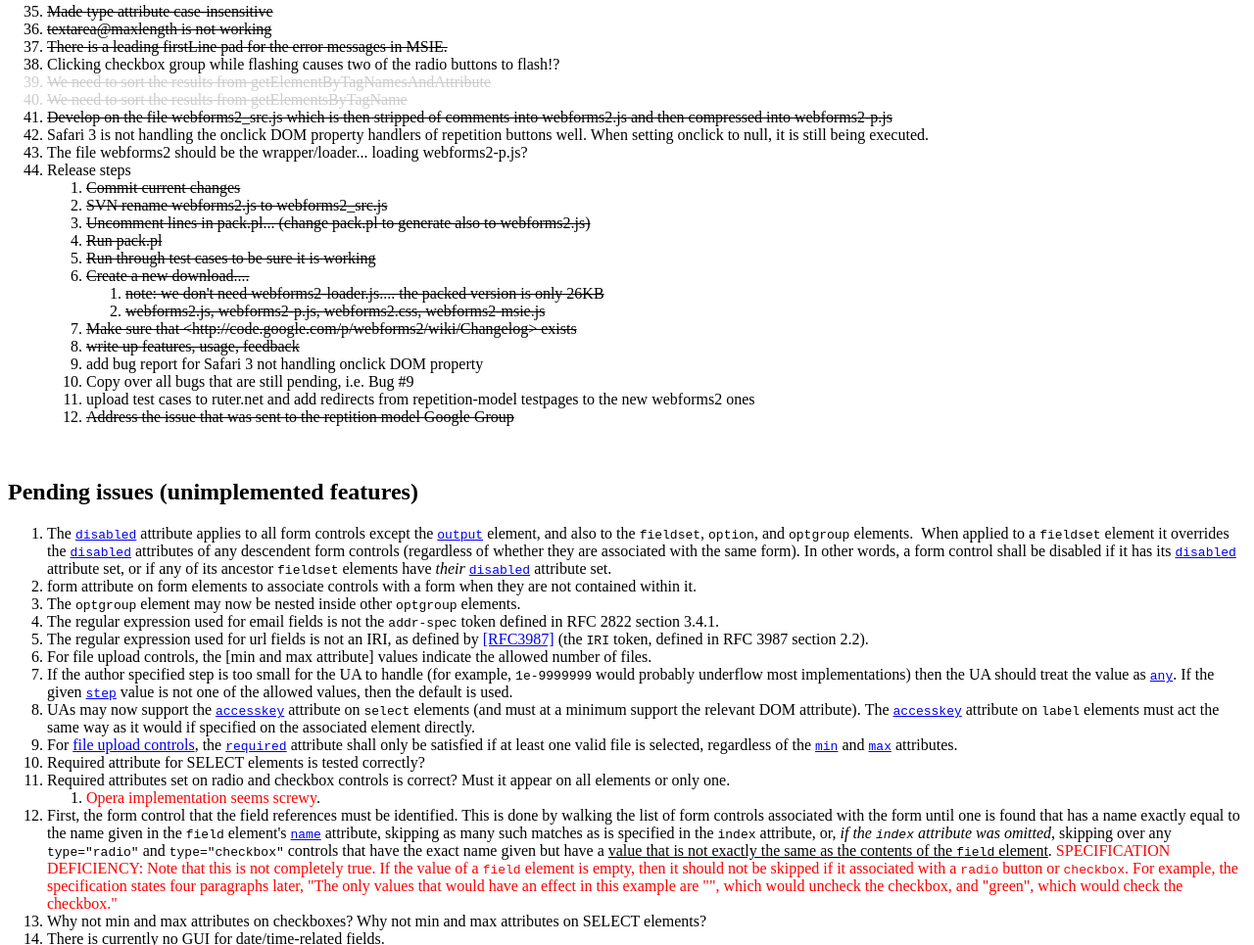
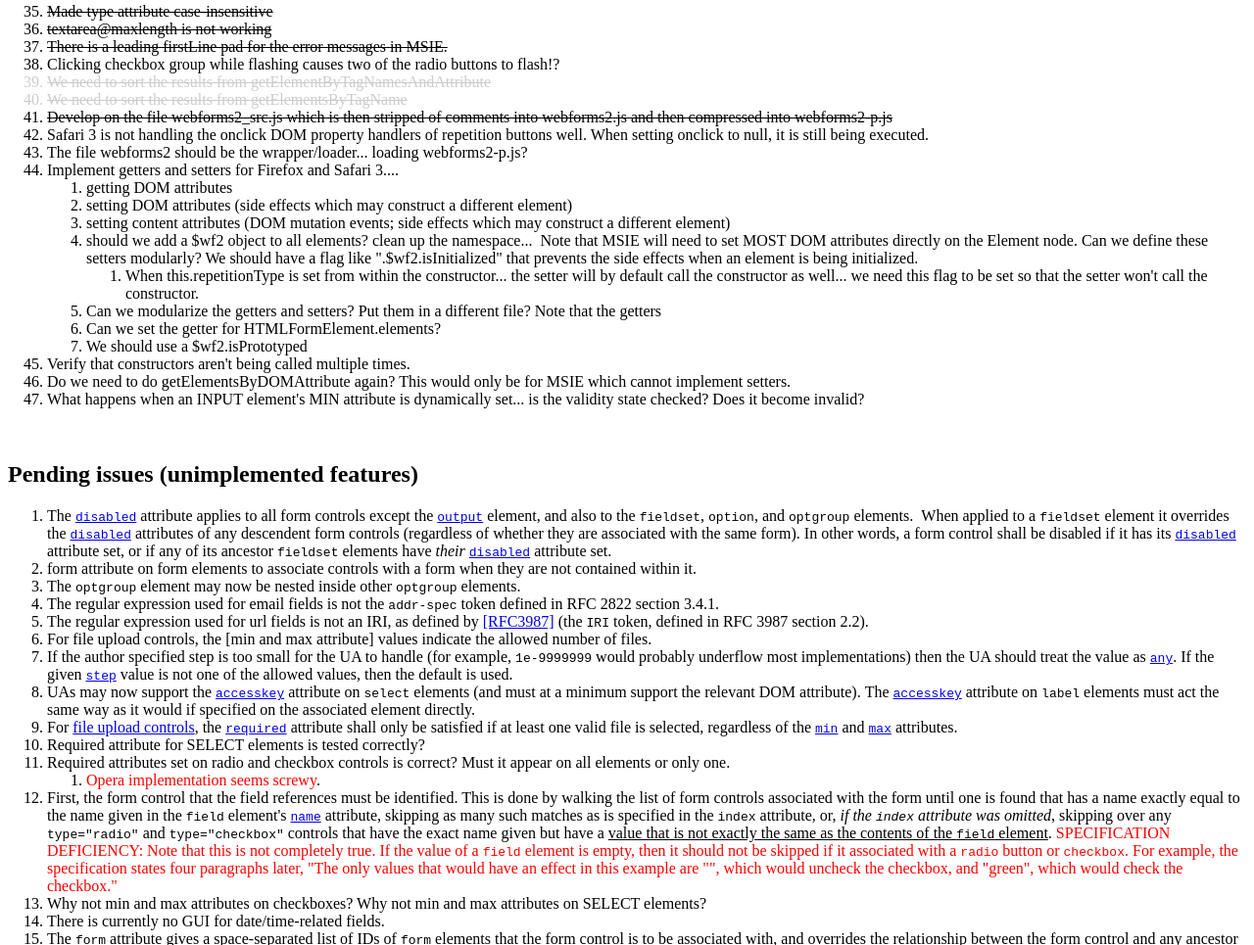
Before and after one commit to westonruter/webforms2, a plain HTML site: page task-queue.html in a window 1280 px wide. Shown: the part 819-1784 px from the top of the page at 98% size. Drawn offline with Linux system fonts and the light colour scheme.

Commit message:
Added ideas for 0.5.1 release

```diff
--- a/task-queue.html
+++ b/task-queue.html
@@ -63,7 +63,12 @@
 
 
 
+
+
   <meta content="text/html;charset=ISO-8859-1" http-equiv="Content-Type">
+
+
+
 
 
 
@@ -166,6 +171,7 @@
 
 
 
+
 <h1>Web Forms 2.0 Task Queue</h1>
 
 
@@ -198,6 +204,7 @@
 
 
 
+
 <ol>
 
 
@@ -230,6 +237,7 @@
 
 
 
+
   <li>Repetition blocks that are not siblings of template are not included in repetitionBlocks list</li>
 
 
@@ -262,6 +270,7 @@
 
 
 
+
   <li><font color="#c0c0c0"><strike>Flashing of invalid form controls is not working when there is more than one</strike>.</font></li>
 
 
@@ -294,7 +303,9 @@
 
 
 
+
   <li><strike>Unable to remove transparency when hovering over an error message.</strike></li>
+
 
 
 
@@ -371,6 +382,7 @@ hasAttribute('autofocus') when it is focusable.</strike></font></li>
 
 
 
+
   <li>Add DOMAttrModified handlers for repeatStart, et al</li>
 
 
@@ -402,6 +414,7 @@ hasAttribute('autofocus') when it is focusable.</strike></font></li>
 
 
 
+
   <li>Can we use DOMNodeInserted and just see if it is the child of the document?</li>
 
 
@@ -433,6 +446,7 @@ hasAttribute('autofocus') when it is focusable.</strike></font></li>
 
 
 
+
   <li>We need to test the implementation in XHTML: is DOMContentLoaded fired after onload in XHTML?</li>
 
 
@@ -464,6 +478,7 @@ hasAttribute('autofocus') when it is focusable.</strike></font></li>
 
 
 
+
   <li>Make a greasemonkey script available.... webforms2.user.js......... can there be one for MSIE?</li>
 
 
@@ -495,6 +510,7 @@ hasAttribute('autofocus') when it is focusable.</strike></font></li>
 
 
 
+
   <li>Upload test cases to weston.ruter.net and add redirects from repetition model test cases to these ones</li>
 
 
@@ -526,6 +542,7 @@ hasAttribute('autofocus') when it is focusable.</strike></font></li>
 
 
 
+
   <li>Can we emulate :valid and :invalid with CSS classNames?</li>
 
 
@@ -556,6 +573,7 @@ hasAttribute('autofocus') when it is focusable.</strike></font></li>
 
 
 
+
   <li>Note: using document.body as the test for when loaded is not good... XHTML documents will not work with this.</li>
 
 
@@ -585,6 +603,7 @@ hasAttribute('autofocus') when it is focusable.</strike></font></li>
 
 
 
+
   <li>We should have a function that applies the WF2 (not just validation) behavior to a specific context</li>
 
 
@@ -614,6 +633,7 @@ hasAttribute('autofocus') when it is focusable.</strike></font></li>
 
 
 
+
   <li>Execute repetition model before Data attributes are prefilled</li>
 
 
@@ -643,6 +663,7 @@ hasAttribute('autofocus') when it is focusable.</strike></font></li>
 
 
 
+
   <li>What happens when the MAXLENGTH is changed dynamically?</li>
 
 
@@ -672,7 +693,9 @@ hasAttribute('autofocus') when it is focusable.</strike></font></li>
 
 
 
+
   <li><font color="#c0c0c0"><strike>Positioning of error messages is incorrect in Firefox and MSIE (note offsetLeft)</strike></font>.</li>
+
 
 
 
@@ -734,7 +757,9 @@ calling submit()??</font>?<br>
 
 
 
+
   </li>
+
 
 
 
@@ -791,6 +816,7 @@ here?</li>
 
 
 
+
   <li>Add support for form.data and <span style="text-decoration: line-through;">select.data</span></li>
 
 
@@ -818,6 +844,7 @@ here?</li>
 
 
 
+
   <li>Use Ruby's Racc to create RegExes for URL and Email</li>
 
 
@@ -844,6 +871,7 @@ here?</li>
 
 
 
+
   <li style="text-decoration: line-through; color: rgb(204, 204, 204);">Radio buttons in repetition blocks are unselectable in MSIE.</li>
 
 
@@ -873,6 +901,7 @@ here?</li>
 
 
 
+
   <li style="text-decoration: line-through; color: rgb(204, 204, 204);">Add range checking for date-related controls.</li>
 
 
@@ -899,6 +928,7 @@ here?</li>
 
 
 
+
   <li style="text-decoration: line-through; color: rgb(204, 204, 204);">Add step checking for all controls</li>
 
 
@@ -925,6 +955,7 @@ here?</li>
 
 
 
+
   <li>Can cloneNode be sped up by hacking innerHTML?</li>
 
 
@@ -949,6 +980,7 @@ here?</li>
 
 
 
+
   <li style="text-decoration: line-through; color: rgb(204, 204, 204);">Event handlers on nested repetition blocks are not set</li>
 
 
@@ -992,6 +1024,8 @@ here?</li>
 
 
 
+
+
   <ol style="text-decoration: line-through; color: rgb(204, 204, 204);">
 
 
@@ -1014,6 +1048,7 @@ here?</li>
 
 
 
+
     <li>cloneNode needs to be fixed. onadd et al handlers should be copied for child repetition templates</li>
 
 
@@ -1036,6 +1071,7 @@ here?</li>
 
 
 
+
     <li>what about onclick attributes??? they are being made into DOM properties and so are not being iterated in Firefox</li>
 
 
@@ -1079,6 +1115,8 @@ here?</li>
 
 
 
+
+
   </ol>
 
 
@@ -1103,6 +1141,7 @@ here?</li>
 
 
 
+
   <li style="text-decoration: line-through; color: rgb(204, 204, 204);">Onadd HTML attribute handlers on any element does not work</li>
 
 
@@ -1126,6 +1165,7 @@ here?</li>
 
 
 
+
   <li style="text-decoration: line-through; color: rgb(204, 204, 204);">Make onadd et al deprecated</li>
 
 
@@ -1148,6 +1188,7 @@ here?</li>
 
 
 
+
   <li style="text-decoration: line-through;">(?:.|\n)+ ??</li>
 
 
@@ -1169,7 +1210,9 @@ here?</li>
 
 
 
+
   <li>Add namespace support</li>
+
 
 
 
@@ -1213,6 +1256,7 @@ then be added to the output.</li>
 
 
 
+
   <li>Implement datalist control, and then allow prefilling.</li>
 
 
@@ -1233,6 +1277,7 @@ then be added to the output.</li>
 
 
 
+
   <li><span style="text-decoration: line-through;">Use localName uinstead of nodeName.</span>. localName not supported by MSIE</li>
 
 
@@ -1253,6 +1298,7 @@ then be added to the output.</li>
 
 
 
+
   <li style="text-decoration: line-through; color: rgb(204, 204, 204);">MSIE cannot appendChild an arbitrary cloned node. Unable to add OPTGROUP elements.</li>
 
 
@@ -1288,6 +1334,8 @@ then be added to the output.</li>
 
 
 
+
+
   <ol style="color: rgb(204, 204, 204);">
 
 
@@ -1306,6 +1354,7 @@ then be added to the output.</li>
 
 
 
+
     <li>perhaps we can serialize the contents of the XML node, and then set the innerHTML to it.</li>
 
 
@@ -1322,6 +1371,7 @@ then be added to the output.</li>
 
 
 
+
     <li><a href="http://support.microsoft.com/default.aspx?scid=kb;en-us;276228&amp;Product=iep" title="">MSKB 276228 - BUG: Internet Explorer Fails to Set the innerHTML Property of the Select Object</a></li>
 
 
@@ -1338,6 +1388,7 @@ then be added to the output.</li>
 
 
 
+
     <li><a href="http://support.microsoft.com/default.aspx?scid=kb;en-us;290717&amp;Product=iep" title="">MSKB 290717 - BUG: SELECT Element Causes Application Error in Internet Explorer</a></li>
 
 
@@ -1354,6 +1405,7 @@ then be added to the output.</li>
 
 
 
+
     <li> SELECT: dynamically created SELECT cannot be made <em>multiple</em> without nasty kludge --&nbsp;</li>
 
 
@@ -1389,6 +1441,8 @@ then be added to the output.</li>
 
 
 
+
+
   </ol>
 
 
@@ -1404,6 +1458,7 @@ then be added to the output.</li>
 
 
 
+
   <li style="text-decoration: line-through; color: rgb(204, 204, 204);">How do I parse XML documents on the fly? In MSIE and Firefox</li>
 
 
@@ -1418,6 +1473,7 @@ then be added to the output.</li>
 
 
 
+
   <li style="text-decoration: line-through; color: rgb(204, 204, 204);">Select values not selected in MSIE</li>
 
 
@@ -1433,6 +1489,7 @@ then be added to the output.</li>
 
 
 
+
   <li style="text-decoration: line-through;">Made type attribute case-insensitive</li>
 
 
@@ -1446,6 +1503,7 @@ then be added to the output.</li>
 
 
 
+
   <li style="text-decoration: line-through;">textarea@maxlength is not working</li>
 
 
@@ -1457,6 +1515,7 @@ then be added to the output.</li>
 
 
 
+
   <li style="text-decoration: line-through;">There is a leading firstLine pad for the error messages in MSIE.</li>
 
 
@@ -1468,6 +1527,7 @@ then be added to the output.</li>
 
 
 
+
   <li>Clicking checkbox group while flashing causes two of the radio buttons to flash!?</li>
 
 
@@ -1478,6 +1538,7 @@ then be added to the output.</li>
 
 
 
+
   <li style="text-decoration: line-through; color: rgb(204, 204, 204);">We need to sort the results from getElementByTagNamesAndAttribute</li>
 
 
@@ -1488,7 +1549,9 @@ then be added to the output.</li>
 
 
 
+
   <li style="text-decoration: line-through; color: rgb(204, 204, 204);">We need to sort the results from getElementsByTagName</li>
+
 
 
 
@@ -1500,6 +1563,7 @@ then be added to the output.</li>
 
   <li style="text-decoration: line-through;">Develop on the file webforms2_src.js which is then stripped of
 comments into webforms2.js and then compressed into webforms2-p.js</li>
+
 
 
 
@@ -1512,72 +1576,40 @@ being executed.</li>
 
 
 
+
   <li>The file webforms2 should be the wrapper/loader... loading webforms2-p.js?</li>
 
 
-  <li>Release steps</li>
-
-
-
-
+
+  <li>Implement getters and setters for Firefox and Safari 3....&nbsp;</li>
   <ol>
-
-
-    <li style="text-decoration: line-through;">Commit current changes</li>
-
-
-    <li style="text-decoration: line-through;">SVN rename webforms2.js to&nbsp;webforms2_src.js</li>
-
-
-    <li style="text-decoration: line-through;">Uncomment lines in pack.pl... (change pack.pl to generate also to webforms2.js)</li>
-
-
-    <li style="text-decoration: line-through;">Run pack.pl</li>
-
-
-    <li style="text-decoration: line-through;">Run through test cases to be sure it is working</li>
-
-
-    <li style="text-decoration: line-through;">Create a new download....</li>
-
-
-
-
-    <ol style="text-decoration: line-through;">
-
-
-      <li>note: we don't need webforms2-loader.js.... the packed version is only 26KB</li>
-
-
-      <li>webforms2.js, webforms2-p.js, webforms2.css, webforms2-msie.js</li>
-
-
-
-
+    <li>getting DOM attributes</li>
+    <li>setting DOM attributes (side effects which may construct a different element)</li>
+    <li>setting content attributes (DOM mutation events; side effects which may construct a different element)</li>
+    <li>should we add a $wf2 object to all elements? clean up the
+namespace... &nbsp;Note that MSIE will need to set MOST DOM attributes
+directly on the Element node. Can we define these setters modularly? We
+should have a flag like ".$wf2.isInitialized" that prevents the side
+effects when an element is being initialized.</li>
+    <ol>
+      <li>When this.repetitionType is set from within the
+constructor... the setter will by default call the constructor as
+well... we need this flag to be set so that the setter won't call the
+constructor.</li>
     </ol>
-
-
-    <li style="text-decoration: line-through;">Make sure that &lt;http://code.google.com/p/webforms2/wiki/Changelog&gt; exists</li>
-
-
-    <li style="text-decoration: line-through;">write up features, usage, feedback</li>
-
-
-    <li>add bug report for Safari 3 not handling onclick DOM property</li>
-
-
-    <li>Copy over all bugs that are still pending, i.e. Bug #9</li>
-
-
-    <li>upload test cases to ruter.net and add redirects from repetition-model testpages to the new webforms2 ones</li>
-
-
-    <li style="text-decoration: line-through;">Address the issue that was sent to the reptition model Google Group</li>
-
-
-
-
+    <li>Can we modularize the getters and setters? Put them in a different file? Note that the getters&nbsp;</li>
+    <li>Can we set the getter for HTMLFormElement.elements?</li>
+    <li>We should use a $wf2.isPrototyped</li>
   </ol>
+  <li>Verify that constructors aren't being called multiple times.</li>
+  <li>Do we need to do getElementsByDOMAttribute again? This would only be for MSIE which cannot implement setters.</li>
+  <li>What happens when an INPUT element's MIN attribute is dynamically set... is the validity state checked? Does it become invalid?</li>
+
+
+
+
+
+
 
 
 
@@ -1620,6 +1652,7 @@ being executed.</li>
 
 
 
+
 <br>
 
 
@@ -1633,6 +1666,7 @@ being executed.</li>
 
 
 
+
 <h2>Pending issues (unimplemented features)</h2>
 
 
@@ -1646,7 +1680,9 @@ being executed.</li>
 
 
 
+
 <ol>
+
 
 
 
@@ -1682,7 +1718,9 @@ being executed.</li>
 
 
 
+
   <li>form attribute on form elements to associate controls with a form when they are not contained within it.</li>
+
 
 
 
@@ -1709,8 +1747,10 @@ being executed.</li>
 
 
 
+
   <li>The regular expression used for email fields is not the <code>addr-spec</code>
     token defined in RFC 2822 section 3.4.1.</li>
+
 
 
 
@@ -1738,8 +1778,10 @@ being executed.</li>
 
 
 
+
   <li>For file upload controls, the [min and max attribute] values indicate the allowed number of
    files.</li>
+
 
 
 
@@ -1768,6 +1810,7 @@ being executed.</li>
 
 
 
+
   <li>UAs may now support the <code><a href="../../../My%20Downloads/Web%20Forms%202.0.html#accesskey">accesskey</a></code> attribute on <code>select</code>
      elements (and must at a minimum support the relevant DOM attribute).&nbsp;The <code><a href="../../../My%20Downloads/Web%20Forms%202.0.html#accesskey">accesskey</a></code> attribute on
      <code>label</code> elements must act the same way as it would if
@@ -1784,6 +1827,7 @@ being executed.</li>
 
 
 
+
   <li>For <a href="../../../My%20Downloads/Web%20Forms%202.0.html#file" title="file">file upload controls</a>, the <code><a href="../../../My%20Downloads/Web%20Forms%202.0.html#required0">required</a></code> attribute shall only be satisfied if
    at least one valid file is selected, regardless of the <code><a href="../../../My%20Downloads/Web%20Forms%202.0.html#min">min</a></code> and <code><a href="../../../My%20Downloads/Web%20Forms%202.0.html#max">max</a></code>
    attributes.</li>
@@ -1799,6 +1843,7 @@ being executed.</li>
 
 
 
+
   <li>Required attribute for SELECT elements is tested correctly?</li>
 
 
@@ -1811,6 +1856,7 @@ being executed.</li>
 
 
 
+
   <li>Required attributes set on radio and checkbox controls is correct? Must it appear on all elements or only one.</li>
 
 
@@ -1822,12 +1868,15 @@ being executed.</li>
 
 
 
+
+
   <ol>
 
 
 
 
 
+
     <li><span style="color: rgb(255, 0, 0);">Opera implementation seems screwy</span>.</li>
 
 
@@ -1839,7 +1888,10 @@ being executed.</li>
 
 
 
+
+
   </ol>
+
 
 
 
@@ -1872,6 +1924,7 @@ uncheck the checkbox, and "green", which would check the checkbox."</span></li>
 
 
 
+
   <li>Why not min and max attributes on checkboxes? Why not min and max attributes on SELECT elements?</li>
 
 
@@ -1884,7 +1937,9 @@ uncheck the checkbox, and "green", which would check the checkbox."</span></li>
 
 
 
+
   <li>There is currently no GUI for date/time-related fields.</li>
+
 
 
 
@@ -1901,7 +1956,9 @@ uncheck the checkbox, and "green", which would check the checkbox."</span></li>
 
 
 
+
   <li>The autocomplete attribute</li>
+
 
 
 
@@ -1918,6 +1975,7 @@ uncheck the checkbox, and "green", which would check the checkbox."</span></li>
 
 
 
+
   <li>The <code><a href="../../../My%20Downloads/Web%20Forms%202.0.html#datalist">datalist</a></code> element and the <code><a href="../../../My%20Downloads/Web%20Forms%202.0.html#list">list</a></code> attribute</li>
 
 
@@ -1925,7 +1983,9 @@ uncheck the checkbox, and "green", which would check the checkbox."</span></li>
 
 
 
+
   <li>The <dfn id="output0"><code>output</code></dfn> element</li>
+
 
 
 
@@ -1940,6 +2000,7 @@ uncheck the checkbox, and "green", which would check the checkbox."</span></li>
 
 
 
+
   <li><span class="secno"></span>Extensions to file upload
    controls</li>
 
@@ -1948,6 +2009,7 @@ uncheck the checkbox, and "green", which would check the checkbox."</span></li>
 
 
 
+
   <li>Extensions to the
    <code>form</code> element</li>
 
@@ -1956,6 +2018,7 @@ uncheck the checkbox, and "green", which would check the checkbox."</span></li>
 
 
 
+
   <li>Extensions to the submit buttons</li>
 
 
@@ -1963,6 +2026,7 @@ uncheck the checkbox, and "green", which would check the checkbox."</span></li>
 
 
 
+
   <li>Handling unexpected elements and values</li>
 
 
@@ -1970,7 +2034,9 @@ uncheck the checkbox, and "green", which would check the checkbox."</span></li>
 
 
 
+
   <li>The forms event model</li>
+
 
 
 
@@ -1985,6 +2051,7 @@ uncheck the checkbox, and "green", which would check the checkbox."</span></li>
 
 
 
+
   <li>The
    <code>DOMControlValueChanged</code> event</li>
 
@@ -1993,6 +2060,7 @@ uncheck the checkbox, and "green", which would check the checkbox."</span></li>
 
 
 
+
   <li>Form submission</li>
 
 
@@ -2000,6 +2068,7 @@ uncheck the checkbox, and "green", which would check the checkbox."</span></li>
 
 
 
+
   <li>Handling characters outside the submission character encoding</li>
 
 
@@ -2007,6 +2076,7 @@ uncheck the checkbox, and "green", which would check the checkbox."</span></li>
 
 
 
+
   <li>Submitting the encoded form data set</li>
 
 
@@ -2014,7 +2084,9 @@ uncheck the checkbox, and "green", which would check the checkbox."</span></li>
 
 
 
+
   <li>(Partially implemented) Extensions to the HTML Level 2 DOM interfaces</li>
+
 
 
 
@@ -2029,6 +2101,7 @@ uncheck the checkbox, and "green", which would check the checkbox."</span></li>
 
 
 
+
   <li><span class="secno"></span>Additions specific to the
    <code><a href="../../../My%20Downloads/Web%20Forms%202.0.html#htmlselectelement">HTMLSelectElement</a></code> interface</li>
 
@@ -2037,6 +2110,7 @@ uncheck the checkbox, and "green", which would check the checkbox."</span></li>
 
 
 
+
   <li><span class="secno"></span>The <code><a href="../../../My%20Downloads/Web%20Forms%202.0.html#htmldatalistelement">HTMLDataListElement</a></code> interface</li>
 
 
@@ -2044,7 +2118,9 @@ uncheck the checkbox, and "green", which would check the checkbox."</span></li>
 
 
 
+
   <li>Changes to the <code><a href="../../../My%20Downloads/Web%20Forms%202.0.html#htmloptionelement">HTMLOptionElement</a></code> interface</li>
+
 
 
 
@@ -2060,6 +2136,7 @@ uncheck the checkbox, and "green", which would check the checkbox."</span></li>
 
 
 
+
   <li>The <code><a href="../../../My%20Downloads/Web%20Forms%202.0.html#htmloutputelement">HTMLOutputElement</a></code> interface</li>
 
 
@@ -2067,7 +2144,9 @@ uncheck the checkbox, and "green", which would check the checkbox."</span></li>
 
 
 
+
   <li>(Partially) New DOM attributes for new content attributes</li>
+
 
 
 
@@ -2082,6 +2161,7 @@ uncheck the checkbox, and "green", which would check the checkbox."</span></li>
 
 
 
+
   <li>Labels</li>
 
 
@@ -2089,6 +2169,7 @@ uncheck the checkbox, and "green", which would check the checkbox."</span></li>
 
 
 
+
   <li>Firing change events</li>
 
 
@@ -2096,6 +2177,7 @@ uncheck the checkbox, and "green", which would check the checkbox."</span></li>
 
 
 
+
   <li>Presentation and rendering</li>
 
 
@@ -2109,6 +2191,7 @@ uncheck the checkbox, and "green", which would check the checkbox."</span></li>
 
 
 
+
 </ol>
 
 
@@ -2122,6 +2205,7 @@ uncheck the checkbox, and "green", which would check the checkbox."</span></li>
 
 
 
+
 <h2>Untested features</h2>
 
 
@@ -2135,7 +2219,9 @@ uncheck the checkbox, and "green", which would check the checkbox."</span></li>
 
 
 
+
 <ol>
+
 
 
 
@@ -2166,6 +2252,7 @@ uncheck the checkbox, and "green", which would check the checkbox."</span></li>
 
 
 
+
   <li>If a control has its <code>type</code> attribute changed to another
    type, then the user agent must reinterpret the <code><a href="../../../My%20Downloads/Web%20Forms%202.0.html#min">min</a></code> and <code><a href="../../../My%20Downloads/Web%20Forms%202.0.html#max">max</a></code>
    attributes. If an attribute has an invalid value according to the new
@@ -2184,6 +2271,7 @@ uncheck the checkbox, and "green", which would check the checkbox."</span></li>
 
 
 
+
   <li>If a control has its <code>type</code> attribute changed to another
    type, then the user agent must reinterpret the <code><a href="../../../My%20Downloads/Web%20Forms%202.0.html#step">step</a></code> attribute. If it has an invalid value
    according to the new type, then the new appropriate default must be used.
@@ -2202,6 +2290,7 @@ uncheck the checkbox, and "green", which would check the checkbox."</span></li>
 
 
 
+
 </ol>
 
 
@@ -2215,6 +2304,7 @@ uncheck the checkbox, and "green", which would check the checkbox."</span></li>
 
 
 
+
 <h2>Implemented Features</h2>
 
 
@@ -2228,6 +2318,7 @@ uncheck the checkbox, and "green", which would check the checkbox."</span></li>
 
 
 
+
 <ul>
 
 
@@ -2241,6 +2332,7 @@ uncheck the checkbox, and "green", which would check the checkbox."</span></li>
 
 
 
+
   <li>data attribute for select and form elements</li>
 
 
@@ -2254,6 +2346,7 @@ uncheck the checkbox, and "green", which would check the checkbox."</span></li>
 
 
 
+
   <li>Extensions to the input element</li>
 
 
@@ -2279,7 +2372,10 @@ uncheck the checkbox, and "green", which would check the checkbox."</span></li>
 
 
 
+
+
   <ul>
+
 
 
 
@@ -2307,6 +2403,7 @@ and url</li>
 
 
 
+
     <li>min, max, and step attributes</li>
 
 
@@ -2332,6 +2429,8 @@ and url</li>
 
 
 
+
+
   </ul>
 
 
@@ -2345,6 +2444,7 @@ and url</li>
 
 
 
+
   <li>Ranges for all form controls besides file input</li>
 
 
@@ -2358,7 +2458,9 @@ and url</li>
 
 
 
+
   <li>Precision: step attribute</li>
+
 
 
 
@@ -2388,6 +2490,7 @@ and url</li>
 
 
 
+
   <li>For the <code><a href="../../../My%20Downloads/Web%20Forms%202.0.html#text">text</a></code>, <code><a href="../../../My%20Downloads/Web%20Forms%202.0.html#password">password</a></code>, <code><a href="../../../My%20Downloads/Web%20Forms%202.0.html#email">email</a></code>, <!--<code>tel</code>,--> and <code><a href="../../../My%20Downloads/Web%20Forms%202.0.html#url">url</a></code> types of the <code>input</code> element, and
    for the <code>textarea</code> element, the <dfn id="pattern"><code>pattern</code></dfn> attribute specifies a pattern that
    the control value must match.</li>
@@ -2403,6 +2506,7 @@ and url</li>
 
 
 
+
   <li>Form controls can have the <dfn id="required0"><code>required</code></dfn>
    attribute specified, to indicate that the user must enter a value into the
    form control before submitting the form.</li>
@@ -2418,6 +2522,7 @@ and url</li>
 
 
 
+
   <li>Any form control (except <code><a href="../../../My%20Downloads/Web%20Forms%202.0.html#hidden">hidden</a></code> and
    <code><a href="../../../My%20Downloads/Web%20Forms%202.0.html#output0">output</a></code> controls) can have an <code><a href="../../../My%20Downloads/Web%20Forms%202.0.html#autofocus0">autofocus</a></code> attribute specified.</li>
 
@@ -2426,6 +2531,7 @@ and url</li>
 
 
 
+
   <li>The repetition model for repeating form controls</li>
 
 
@@ -2433,6 +2539,7 @@ and url</li>
 
 
 
+
   <li>Form validation</li>
 
 
@@ -2440,6 +2547,7 @@ and url</li>
 
 
 
+
   <li>Successful form controls</li>
 
 
@@ -2447,6 +2555,7 @@ and url</li>
 
 
 
+
   <li>Fetching data from external resources</li>
 
 
@@ -2460,7 +2569,10 @@ and url</li>
 
 
 
+
+
   <ul>
+
 
 
 
@@ -2475,6 +2587,7 @@ and url</li>
 
 
 
+
     <li>Seeding a form with initial values</li>
 
 
@@ -2488,6 +2601,8 @@ and url</li>
 
 
 
+
+
   </ul>
 
 
@@ -2495,6 +2610,7 @@ and url</li>
 
 
 
+
   <li>Validation APIs</li>
 
 
@@ -2502,6 +2618,7 @@ and url</li>
 
 
 
+
   <li>Repetition interfaces</li>
 
 
@@ -2515,7 +2632,9 @@ and url</li>
 
 
 
+
 </ul>
+
 
 
 
```
